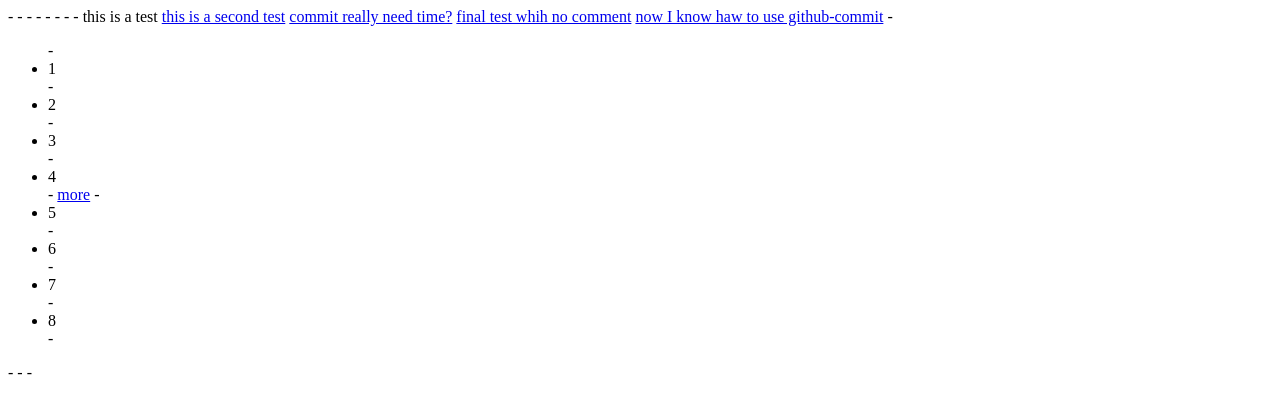
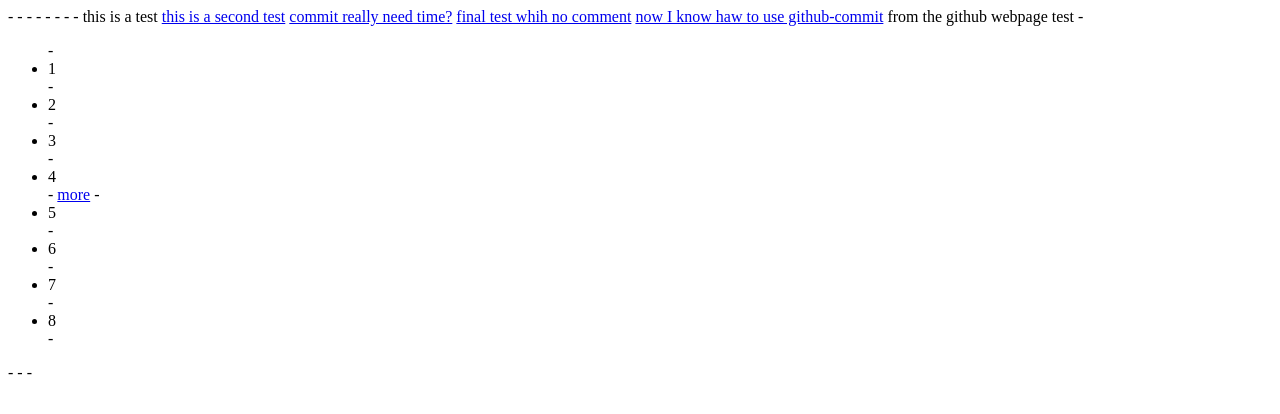
Before and after one commit to wukwin/little-test, a PHP site: page / in a window 1280 px wide. Shown: the top 414 px of the page. Run offline with PHP 8.4, Linux system fonts and the light colour scheme.

Commit message:
Updae index.php

```diff
--- a/index.php
+++ b/index.php
@@ -16,6 +16,7 @@
 	<a href="#">commit really need time?</a>
 	<a href="#">final test whih no comment</a>
 	<a href="#">now I know haw to use github-commit</a>
+	<a>from the github webpage test </a>
 -    <ul>
 -        <li>1</li>
 -        <li>2</li>
```
